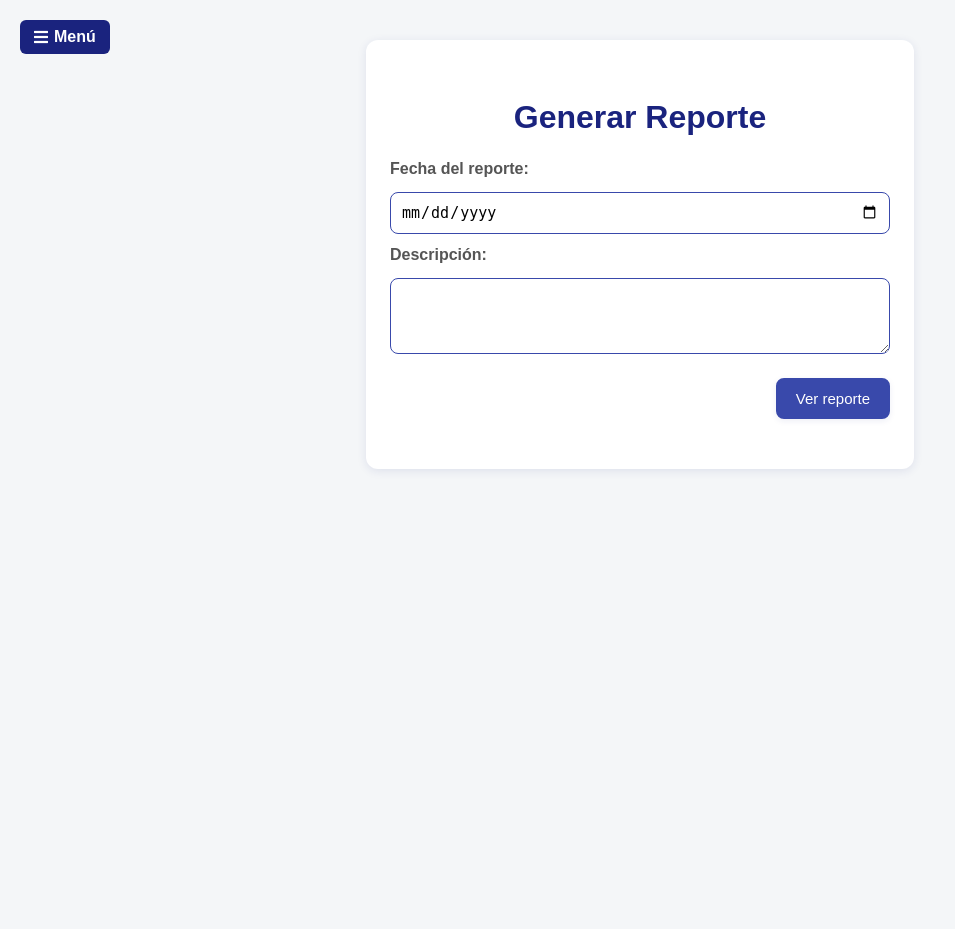
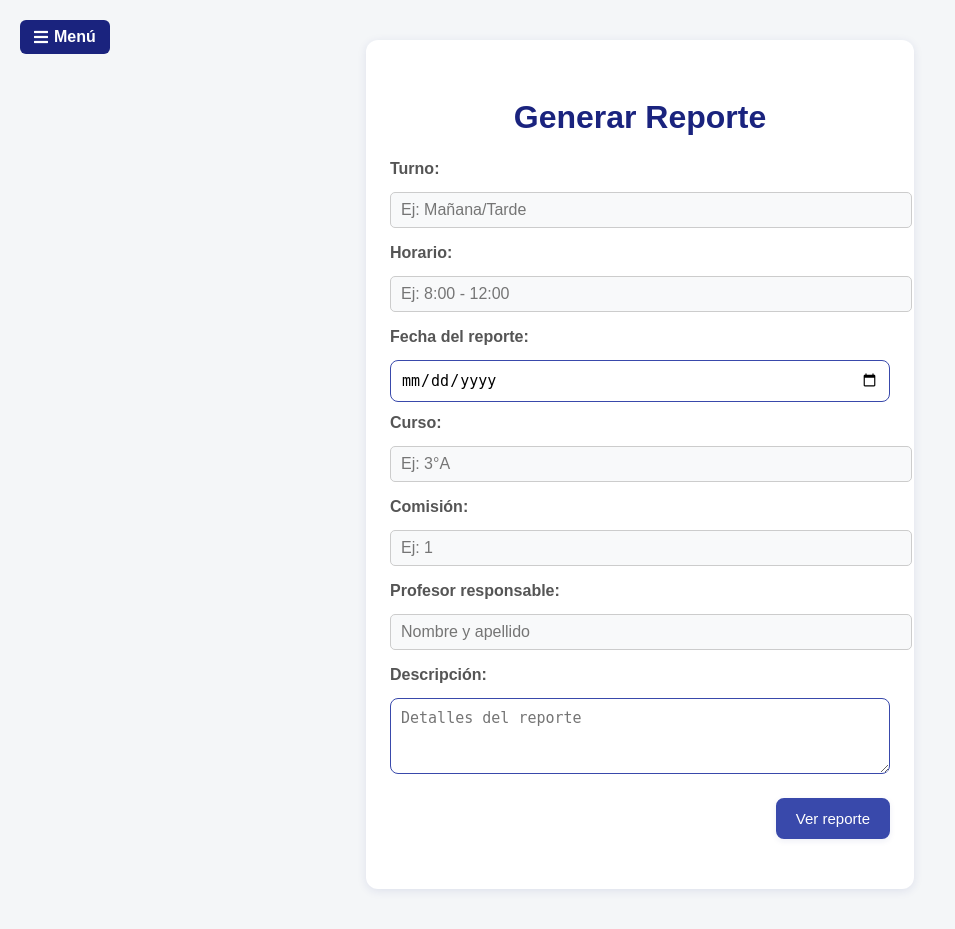
Before and after one commit to AldanaFerreira/SistemaDePa-ol, a PHP site: page /reportes/list.php in a window 1280 px wide. Shown: the whole page, without its empty margins (0-955 px from the left). Before the commit the page ends 471 px from the top, so only its background shows below. Run offline with PHP 8.4, Linux system fonts and the light colour scheme; the visitor is signed in with stand-in values (Sample User, id 1); some libraries are stand-ins or nearby versions.

Commit message:
cambios reporte martina

```diff
--- a/db/db.php
+++ b/db/db.php
@@ -2,7 +2,7 @@
 
 $host = "localhost";
 $usuario = "root";
-$contraseña = "Ramiro1919";
+$contraseña = "abril2006";
 $basedatos = "sistemapanol";
 
 $conn = new mysqli($host, $usuario, $contraseña, $basedatos);///conn ess para hacer consultas
--- a/public/dashboard.php
+++ b/public/dashboard.php
@@ -15,7 +15,7 @@
 <?php
 session_start();
 if (!isset($_SESSION['usuario'])) {
-    header('Location: ../../login/public/login.php');
+    header('Location: ../login/auth/login.html');
     exit();
 }
 // Datos simulados
--- a/reportes/list.php
+++ b/reportes/list.php
@@ -8,6 +8,9 @@ if (!isset($_SESSION['usuario'])) {
     header('Location: ../login/auth/login.html');
     exit();
 }
+require_once '../modelo/Reporte.php';
+require_once '../modelo/Usuario.php';
+require_once '../modelo/TipoPañol.php';
 require_once '../db/db.php';
 
 ?>
@@ -24,11 +27,25 @@ require_once '../db/db.php';
     <div class="reportes-form">
         <h2>Generar Reporte</h2>
         <form method="GET" action="" id="formReporte">
+            <label for="turno">Turno:</label>
+            <input type="text" name="turno" id="turno" placeholder="Ej: Mañana/Tarde" required>
+
+            <label for="horario">Horario:</label>
+            <input type="text" name="horario" id="horario" placeholder="Ej: 8:00 - 12:00" required>
             <label for="fecha">Fecha del reporte:</label>
             <input type="date" name="fecha" id="fecha">
 
+            <label for="curso">Curso:</label>
+            <input type="text" name="curso" id="curso" placeholder="Ej: 3°A" required>
+
+            <label for="comision">Comisión:</label>
+            <input type="text" name="comision" id="comision" placeholder="Ej: 1" required>
+
+            <label for="profesor">Profesor responsable:</label>
+            <input type="text" name="profesor" id="profesor" placeholder="Nombre y apellido" required>
+
             <label for="descripcion">Descripción:</label>
-            <textarea name="descripcion" id="descripcion" rows="3" ></textarea>
+            <textarea name="descripcion" id="descripcion" rows="3" placeholder="Detalles del reporte"></textarea>
 
             <!-- Botones corregidos -->
             <div class="actions" id="accionesReporte">
@@ -47,12 +64,22 @@ require_once '../db/db.php';
         // Mostrar reporte solo si se presionó el botón 'Ver reporte'
         if (isset($_GET['ver']) && $_GET['ver'] == '1') {
             $fechaReporte = isset($_GET['fecha']) && $_GET['fecha'] ? $_GET['fecha'] : date('Y-m-d');
+            $curso = isset($_GET['curso']) ? htmlspecialchars($_GET['curso']) : '';
+            $comision = isset($_GET['comision']) ? htmlspecialchars($_GET['comision']) : '';
+            $profesor = isset($_GET['profesor']) ? htmlspecialchars($_GET['profesor']) : '';
+            $turno = isset($_GET['turno']) ? htmlspecialchars($_GET['turno']) : '';
+            $horario = isset($_GET['horario']) ? htmlspecialchars($_GET['horario']) : '';
             $descripcion = isset($_GET['descripcion']) ? htmlspecialchars($_GET['descripcion']) : '';
             echo '<div id="reporteDatos" class="reporte-estetico">';
             echo '<h2 class="reporte-titulo">Reporte generado</h2>';
             echo '<table id="reporteDatosTable" class="display" style="width:100%;margin-top:20px;">';
             echo '<thead><tr><th>Campo</th><th>Valor</th></tr></thead><tbody>';
             echo '<tr><td>Fecha</td><td>' . date('d/m/Y', strtotime($fechaReporte)) . '</td></tr>';
+            echo '<tr><td>Curso</td><td>' . $curso . '</td></tr>';
+            echo '<tr><td>Comisión</td><td>' . $comision . '</td></tr>';
+            echo '<tr><td>Profesor responsable</td><td>' . $profesor . '</td></tr>';
+            echo '<tr><td>Turno</td><td>' . $turno . '</td></tr>';
+            echo '<tr><td>Horario</td><td>' . $horario . '</td></tr>';
             echo '<tr><td>Descripción</td><td>' . nl2br($descripcion) . '</td></tr>';
             echo '</tbody></table>';
             echo '</div>';
```
Also changed, not shown: login/auth/procesarLogin.php (+17 -13 lines).
